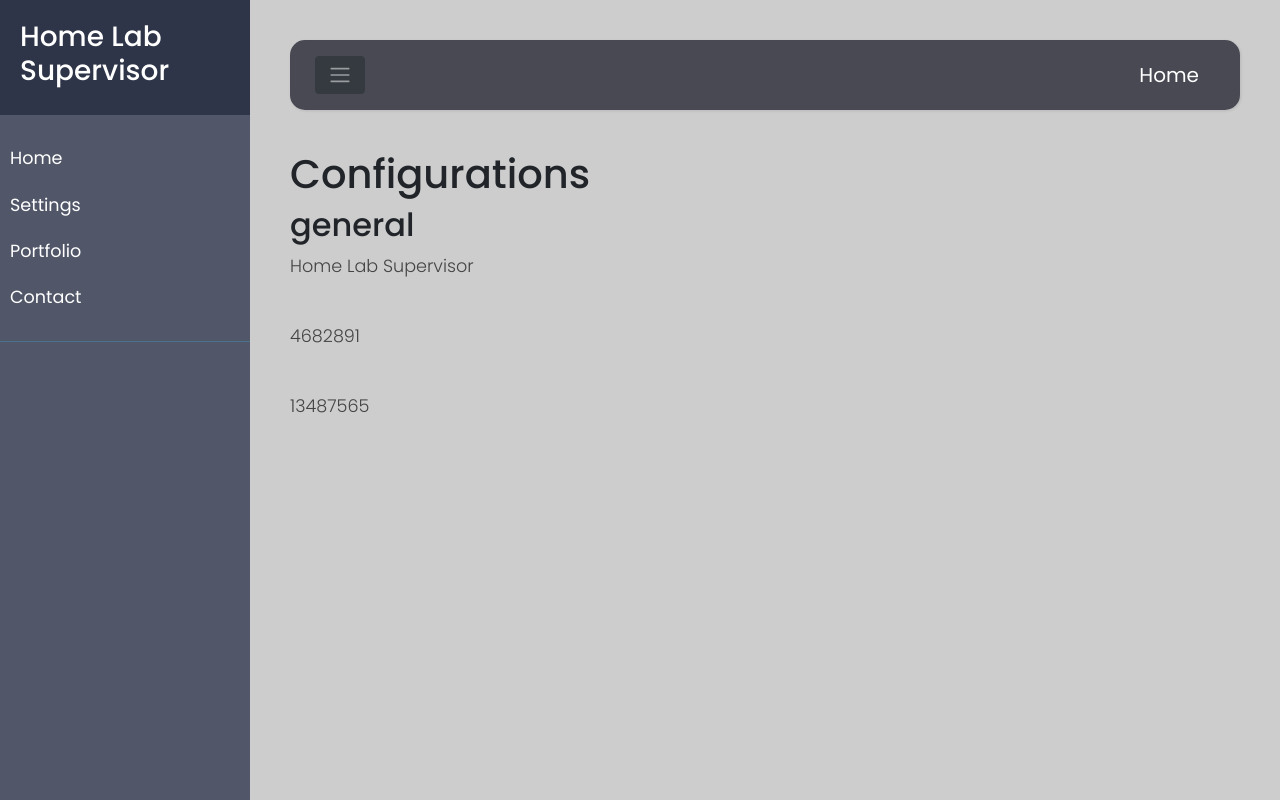
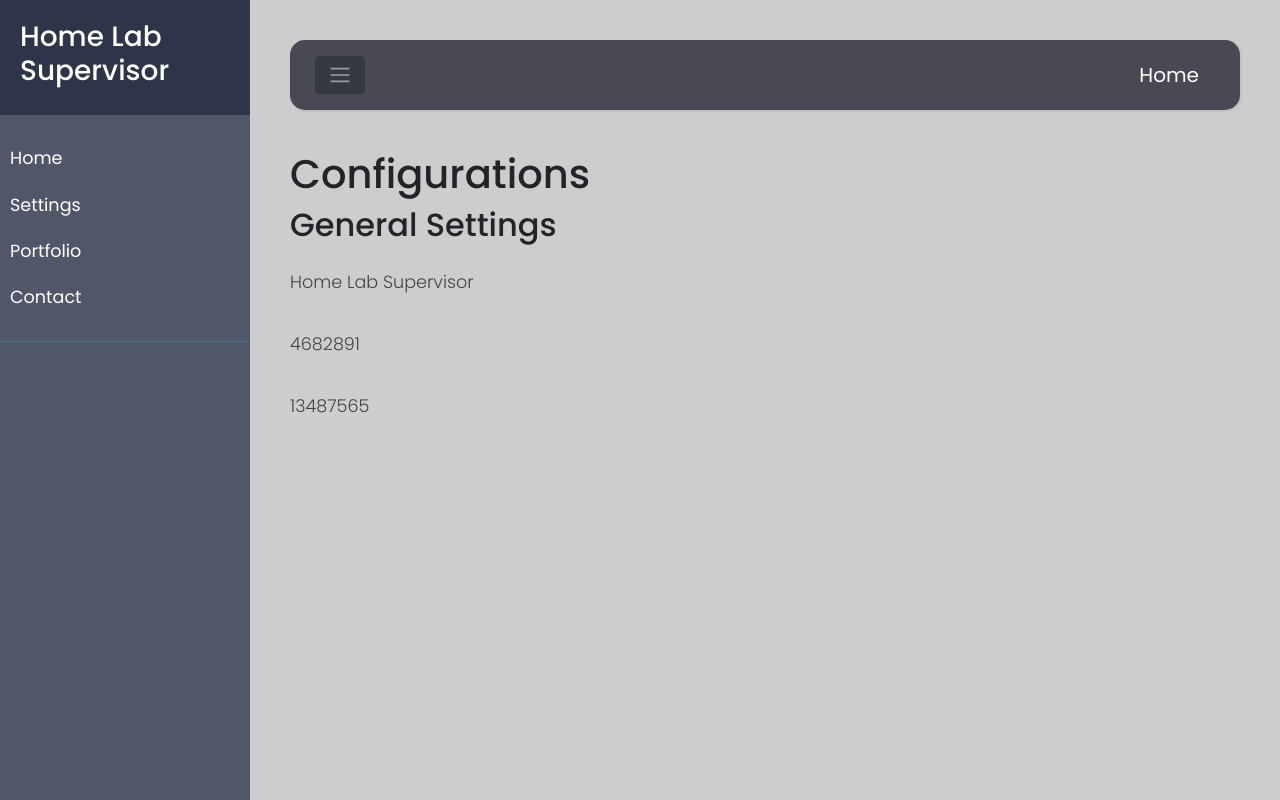
Before and after one commit to bioresestance/BuisnessManager, a Flask app: page /settings in a window 1280 px wide. Run offline with Flask 2, Linux system fonts and the light colour scheme; some libraries are stand-ins or nearby versions.

Commit message:
making the settings look nicer

```diff
--- a/app/server/config.py
+++ b/app/server/config.py
@@ -4,6 +4,9 @@ from dataclasses import dataclass
 
 @dataclass()
 class GeneralSettings():
+
+    def CommonName(self):
+        return "General Settings"
 
     title: str = "Home Lab Supervisor"
     main_color: int = 0x47748b
--- a/app/server/templates/settings.html
+++ b/app/server/templates/settings.html
@@ -8,20 +8,20 @@
 
     {% for key, value in config.items()  %}
 
-        <div>
-            <h2>{{key}}</h2>
+        <div class="container w-100">
+            <div class="row ">
+                <h2>{{value.CommonName()}}</h2>
             </div>
 
             {% for attribute in value.__dict__.keys() %}
 
-            <div>
+                <div class="row mt-3">
                     <p>{{value[attribute]}}</p>
                 </div>
-            <br>
 
             {% endfor %}
 
-
+        </div>
     {% endfor %}
 
 
```
Lines whose indentation alone changed are shown as unchanged.
